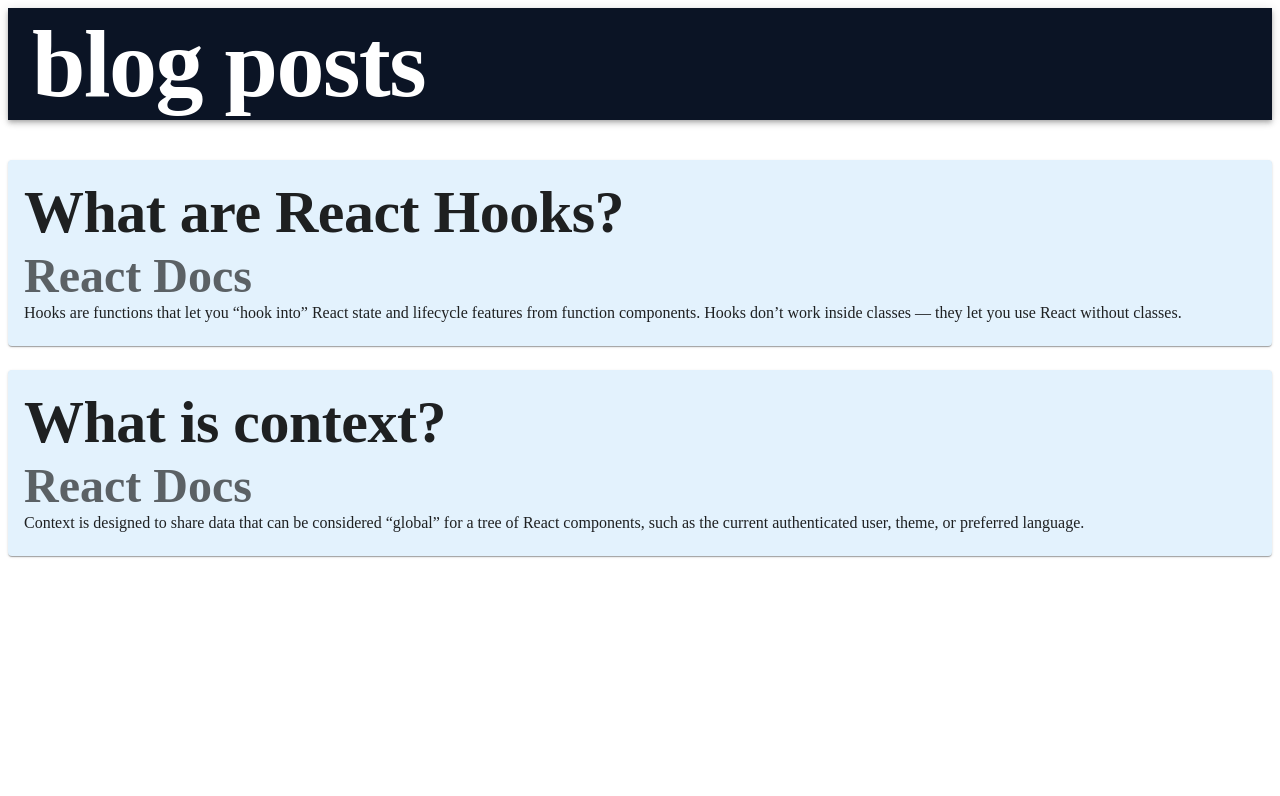
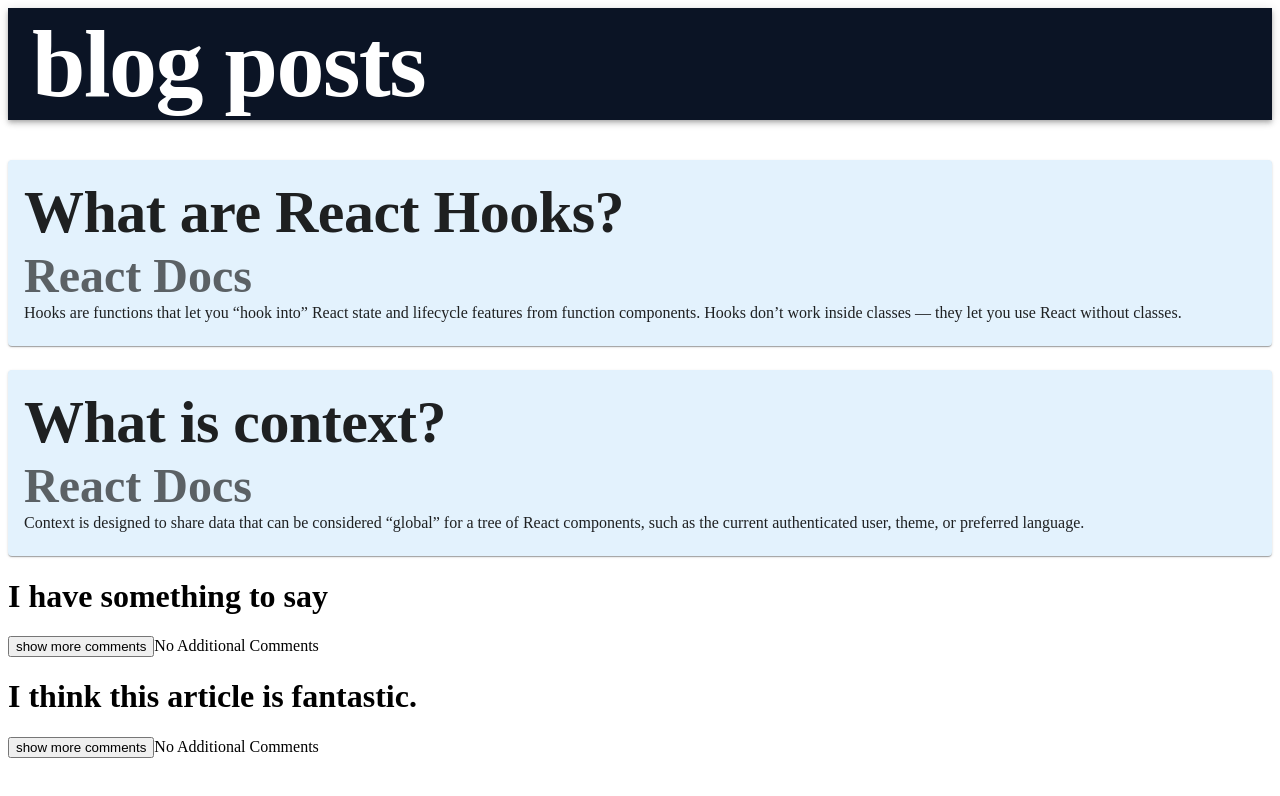
Before and after one commit to stephnitis/blog-site, a React (Create React App) app: page / in a window 1280 px wide. Shown: the top 796 px of the page. Built offline with nearby package versions, Linux system fonts and the light colour scheme.

Commit message:
display works but with errors

```diff
--- a/src/components/Comments.jsx
+++ b/src/components/Comments.jsx
@@ -7,11 +7,25 @@
 
 const Comments = ({ children }) => {
 
-  const {commentData} = useContext(SettingsContext);
+  const { commentData, getNestedComments, showComments, nestedComments } = useContext(SettingsContext);
   // console.log('comments props ----->', commentData)
 
   return (
     <>
+    <div>
+      {commentData.map((comment, index) => (
+        <div key={`comment-${index}`}>
+          <h1>{comment.text}</h1>
+          <button onClick={() => getNestedComments(comment.children)}>show more comments</button>
+          {showComments ? <p>{nestedComments.map((nestedComment, index) => (
+            <div key={`nested-${index}`}>
+              <p>{nestedComment.text}</p>
+            </div>
+
+          ))}</p> : 'No Additional Comments'}
+        </div>
+      ))}
+    </div>
     <div>
           {
             commentData.map((comment) => {
--- a/src/context/settings.js
+++ b/src/context/settings.js
@@ -58,24 +58,37 @@
     setShowComments(true);
   }
 
+  // function getNestedComments(array){
+  //   array.map((comment) => {
+  //     // const childComments = [];
+  //     if (comment.children){
+  //       // childComments.push(comment.children)
+  //       setNestedComments([comment.children])
+  //     }
+  //     console.log('nested children ---->', nestedComments)
+  //     return {...comment}
+  //   })
+  // }
+
   function getNestedComments(array){
-    array.map((comment) => {
-      const childComments = [];
-      if (comment.children){
-        childComments.push(comment.children)
-      }
-      console.log('childComments array', childComments)
+    array.map((comment, index) => {
+      setNestedComments([comment])
+      setShowComments(true);
       return {...comment}
     })
   }
+  console.log('nested children ---->', nestedComments)
+  // function handleExpandComments(array, callback){
 
-  getNestedComments(commentData)
+  // }
+  // getNestedComments(commentData)
 
   const values = {
     commentData,
     blogPosts,
-    // nestedComments,
+    nestedComments,
     handleShowComments,
+    getNestedComments,
     showComments,
   }
 
```
